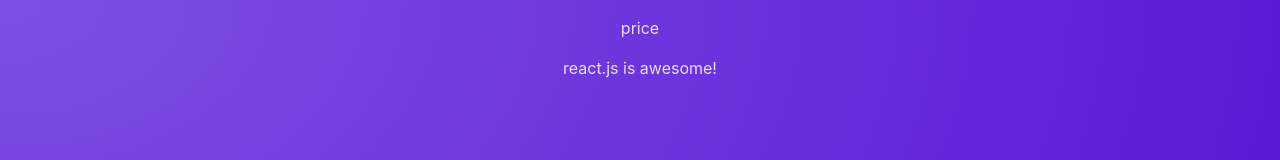
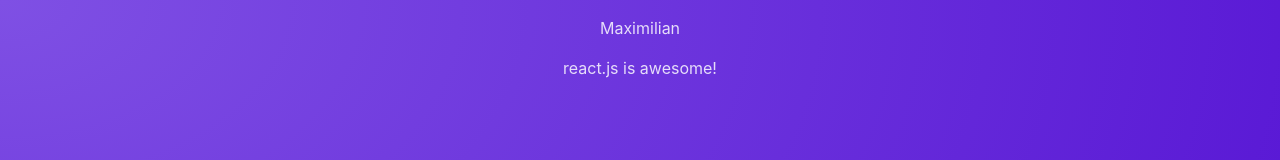
Before and after one commit to Price3258/react-crash-course, a React (Vite) app: page / in a window 1280 px wide. Shown: the top 160 px of the page. Built offline with nearby package versions, Linux system fonts and the light colour scheme.

Commit message:
Update Post.jsx

```diff
--- a/src/components/Post.jsx
+++ b/src/components/Post.jsx
@@ -1,7 +1,10 @@
+const names = ["Maximilian", "Manuel"];
+
 function Post() {
+  const chosenName = Math.random() > 0.5 ? names[0] : names[1];
   return (
     <div>
-      <p>price</p>
+      <p>{chosenName}</p>
       <p>react.js is awesome!</p>
     </div>
   );
```
